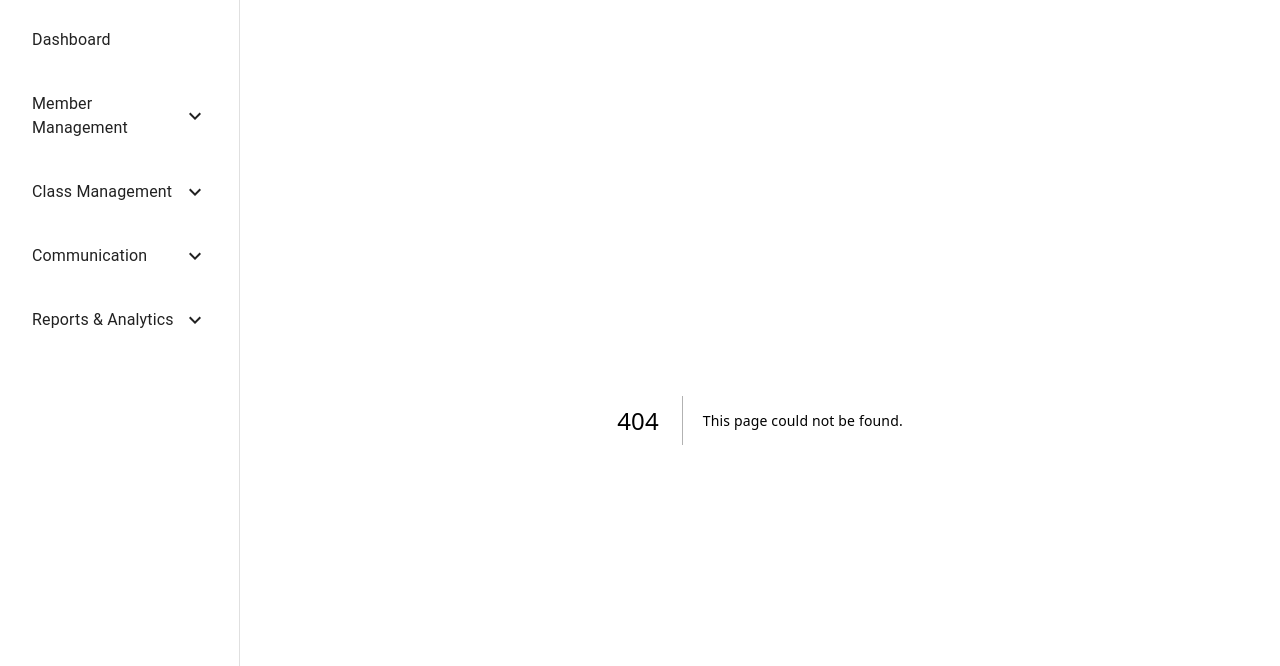
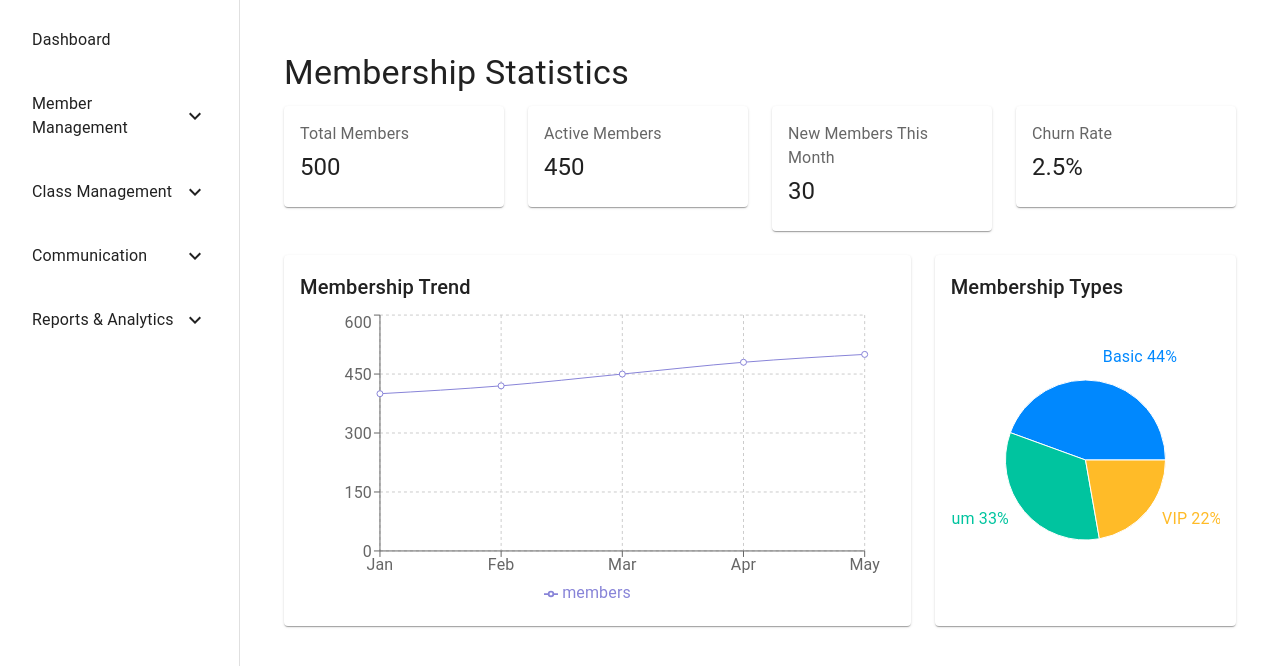
Before and after one commit to HanifCarroll/gym-management-client, a Next.js app: page /reports/membership in a window 1280 px wide. Before the commit this address had no page. Shown: the top 666 px of the page. Built offline with nearby package versions, Linux system fonts and the light colour scheme.

Commit message:
Add recharts. Add membrship report.

```diff
--- a/package.json
+++ b/package.json
@@ -17,7 +17,8 @@
     "date-fns": "^3.6.0",
     "next": "14.2.5",
     "react": "^18",
-    "react-dom": "^18"
+    "react-dom": "^18",
+    "recharts": "^2.12.7"
   },
   "devDependencies": {
     "@types/node": "^20",
--- /dev/null
+++ b/src/app/reports/membership/page.tsx
@@ -0,0 +1,126 @@
+'use client';
+
+import React, { useState, useEffect } from 'react';
+import {
+  Container,
+  Typography,
+  Grid,
+  Paper,
+  Card,
+  CardContent,
+} from '@mui/material';
+import { LineChart, Line, XAxis, YAxis, CartesianGrid, Tooltip, Legend, ResponsiveContainer, PieChart, Pie, Cell } from 'recharts';
+
+// Mock data for demonstration purposes
+const mockMembershipData = {
+  totalMembers: 500,
+  activeMembers: 450,
+  newMembersThisMonth: 30,
+  churnRate: 2.5,
+  membershipTypes: [
+    { name: 'Basic', value: 200 },
+    { name: 'Premium', value: 150 },
+    { name: 'VIP', value: 100 },
+  ],
+  membershipTrend: [
+    { month: 'Jan', members: 400 },
+    { month: 'Feb', members: 420 },
+    { month: 'Mar', members: 450 },
+    { month: 'Apr', members: 480 },
+    { month: 'May', members: 500 },
+  ],
+};
+
+const COLORS = ['#0088FE', '#00C49F', '#FFBB28', '#FF8042'];
+
+const MembershipStatsPage: React.FC = () => {
+  const [membershipData, setMembershipData] = useState(mockMembershipData);
+
+  useEffect(() => {
+    // In a real application, you would fetch membership data from your backend here
+    // setMembershipData(fetchedMembershipData);
+  }, []);
+
+  const StatCard: React.FC<{ title: string; value: string | number }> = ({ title, value }) => (
+    <Card>
+      <CardContent>
+        <Typography color="textSecondary" gutterBottom>
+          {title}
+        </Typography>
+        <Typography variant="h5" component="div">
+          {value}
+        </Typography>
+      </CardContent>
+    </Card>
+  );
+
+  return (
+    <Container maxWidth="lg" sx={{ mt: 4, mb: 4 }}>
+      <Typography variant="h4" gutterBottom>
+        Membership Statistics
+      </Typography>
+      <Grid container spacing={3}>
+        <Grid item xs={12} md={3}>
+          <StatCard title="Total Members" value={membershipData.totalMembers} />
+        </Grid>
+        <Grid item xs={12} md={3}>
+          <StatCard title="Active Members" value={membershipData.activeMembers} />
+        </Grid>
+        <Grid item xs={12} md={3}>
+          <StatCard title="New Members This Month" value={membershipData.newMembersThisMonth} />
+        </Grid>
+        <Grid item xs={12} md={3}>
+          <StatCard title="Churn Rate" value={`${membershipData.churnRate}%`} />
+        </Grid>
+        <Grid item xs={12} md={8}>
+          <Paper sx={{ p: 2 }}>
+            <Typography variant="h6" gutterBottom>
+              Membership Trend
+            </Typography>
+            <ResponsiveContainer width="100%" height={300}>
+              <LineChart
+                data={membershipData.membershipTrend}
+                margin={{ top: 5, right: 30, left: 20, bottom: 5 }}
+              >
+                <CartesianGrid strokeDasharray="3 3" />
+                <XAxis dataKey="month" />
+                <YAxis />
+                <Tooltip />
+                <Legend />
+                <Line type="monotone" dataKey="members" stroke="#8884d8" activeDot={{ r: 8 }} />
+              </LineChart>
+            </ResponsiveContainer>
+          </Paper>
+        </Grid>
+        <Grid item xs={12} md={4}>
+          <Paper sx={{ p: 2 }}>
+            <Typography variant="h6" gutterBottom>
+              Membership Types
+            </Typography>
+            <ResponsiveContainer width="100%" height={300}>
+              <PieChart>
+                <Pie
+                  data={membershipData.membershipTypes}
+                  cx="50%"
+                  cy="50%"
+                  labelLine={false}
+                  outerRadius={80}
+                  fill="#8884d8"
+                  dataKey="value"
+                  label={({ name, percent }) => `${name} ${(percent * 100).toFixed(0)}%`}
+                >
+                  {membershipData.membershipTypes.map((entry, index) => (
+                    <Cell key={`cell-${index}`} fill={COLORS[index % COLORS.length]} />
+                  ))}
+                </Pie>
+                <Tooltip />
+              </PieChart>
+            </ResponsiveContainer>
+          </Paper>
+        </Grid>
+      </Grid>
+    </Container>
+  );
+};
+
+export default MembershipStatsPage;
```
Also changed, not shown: 1 other file (tests, documents, lock files or other folders).
